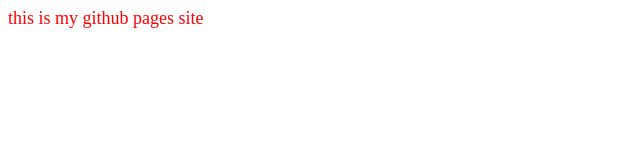
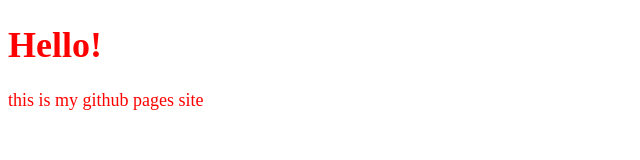
Before and after one commit to shivendrarox/something.github.io, a plain HTML site: page index.html in a window 1280 px wide. Shown: the whole page, without its empty margins (0-640 px from the left). Drawn offline with Linux system fonts and the light colour scheme.

Commit message:
added heading h1 element with hello greeting

```diff
--- a/index.html
+++ b/index.html
@@ -10,6 +10,9 @@
         </style>
     </head>
     <body>
+        <h1>
+            Hello!
+        </h1>
         this is my github pages site
     </body>
 
```
